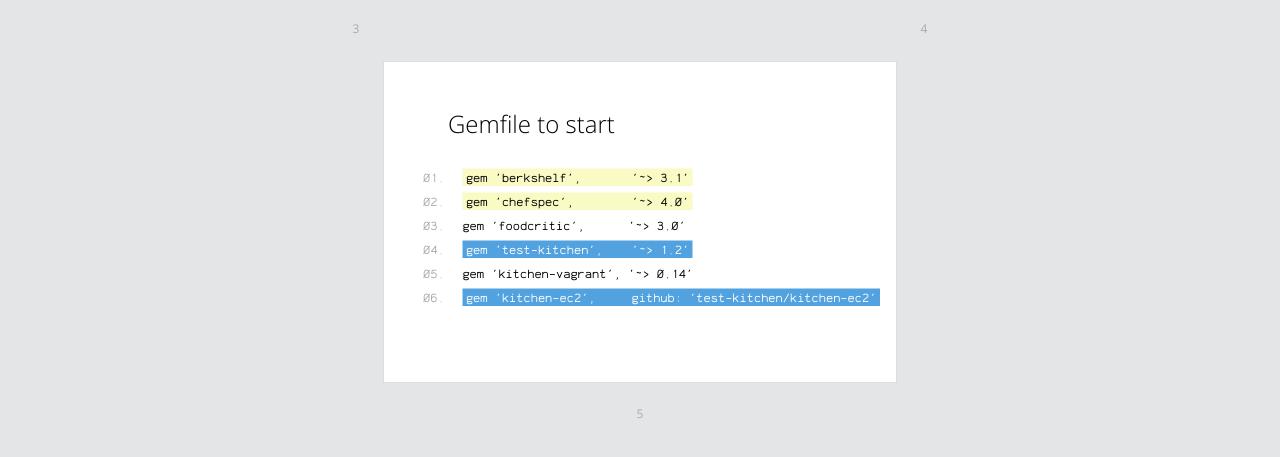
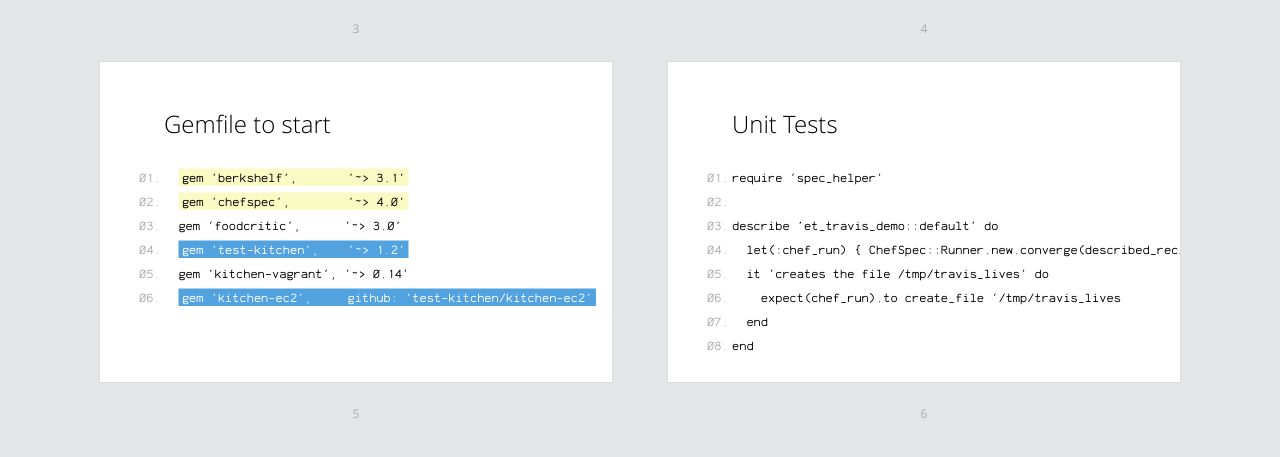
Before and after one commit to evertrue/test-kitchen-travis-slides, a plain HTML site: page index.html in a window 1280 px wide. Shown: the part 934-1391 px from the top of the page. Drawn offline with Linux system fonts and the light colour scheme.

Commit message:
Add unit tests slide

```diff
--- a/index.html
+++ b/index.html
@@ -121,6 +121,22 @@
         </div>
     </section>
 
+    <section class="slide">
+        <div>
+            <h2>Unit Tests</h2>
+
+            <pre>
+                <code>require 'spec_helper'</code>
+                <code> </code>
+                <code>describe 'et_travis_demo::default' do</code>
+                <code>  let(:chef_run) { ChefSpec::Runner.new.converge(described_recipe) }</code>
+                <code>  it 'creates the file /tmp/travis_lives' do</code>
+                <code>    expect(chef_run).to create_file '/tmp/travis_lives</code>
+                <code>  end</code>
+                <code>end</code>
+            </pre>
+        </div>
+    </section>
     <div class="progress"><div></div></div>
     <script src="shower/shower.min.js"></script>
     <!-- © 2014 EverTrue -->
```
